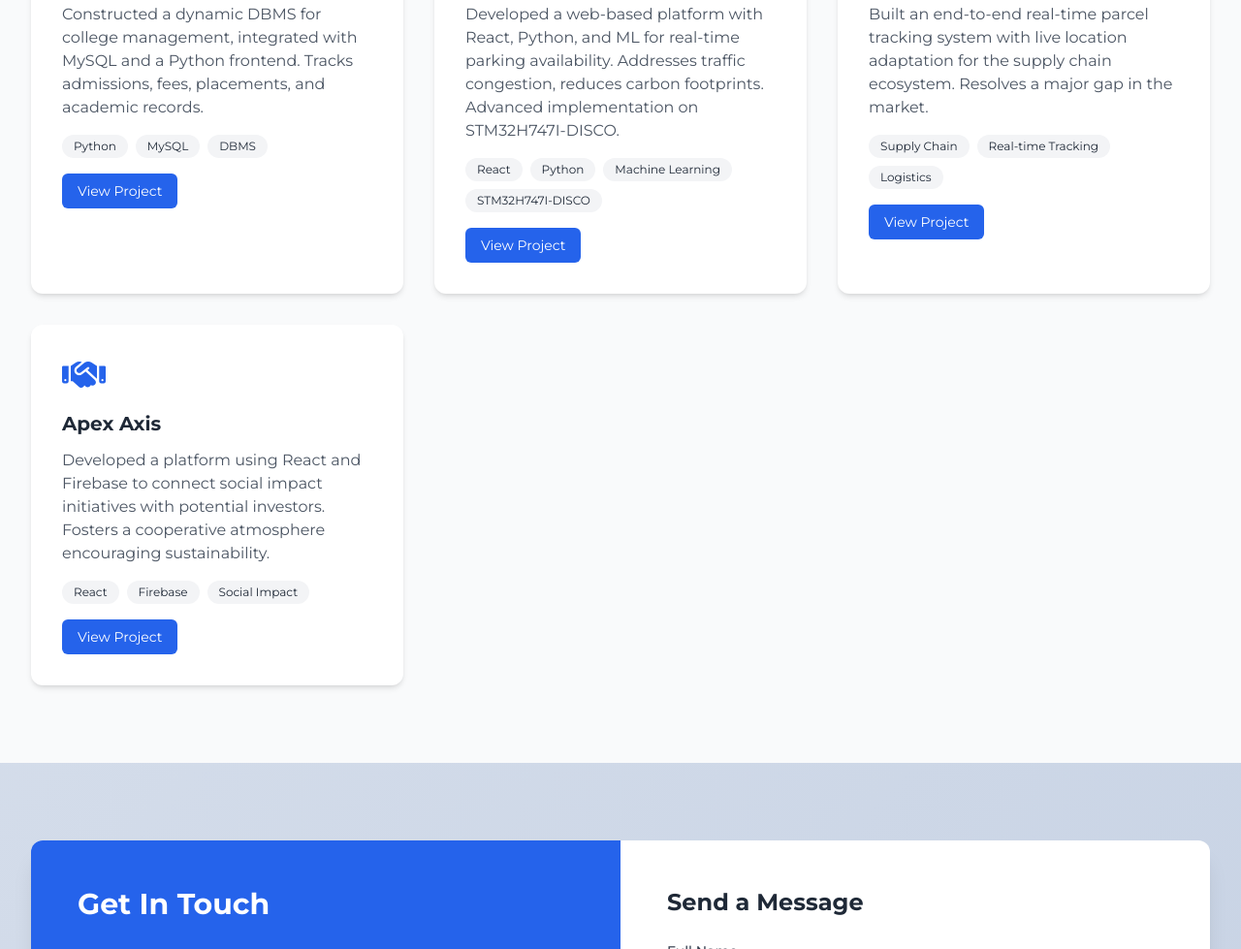
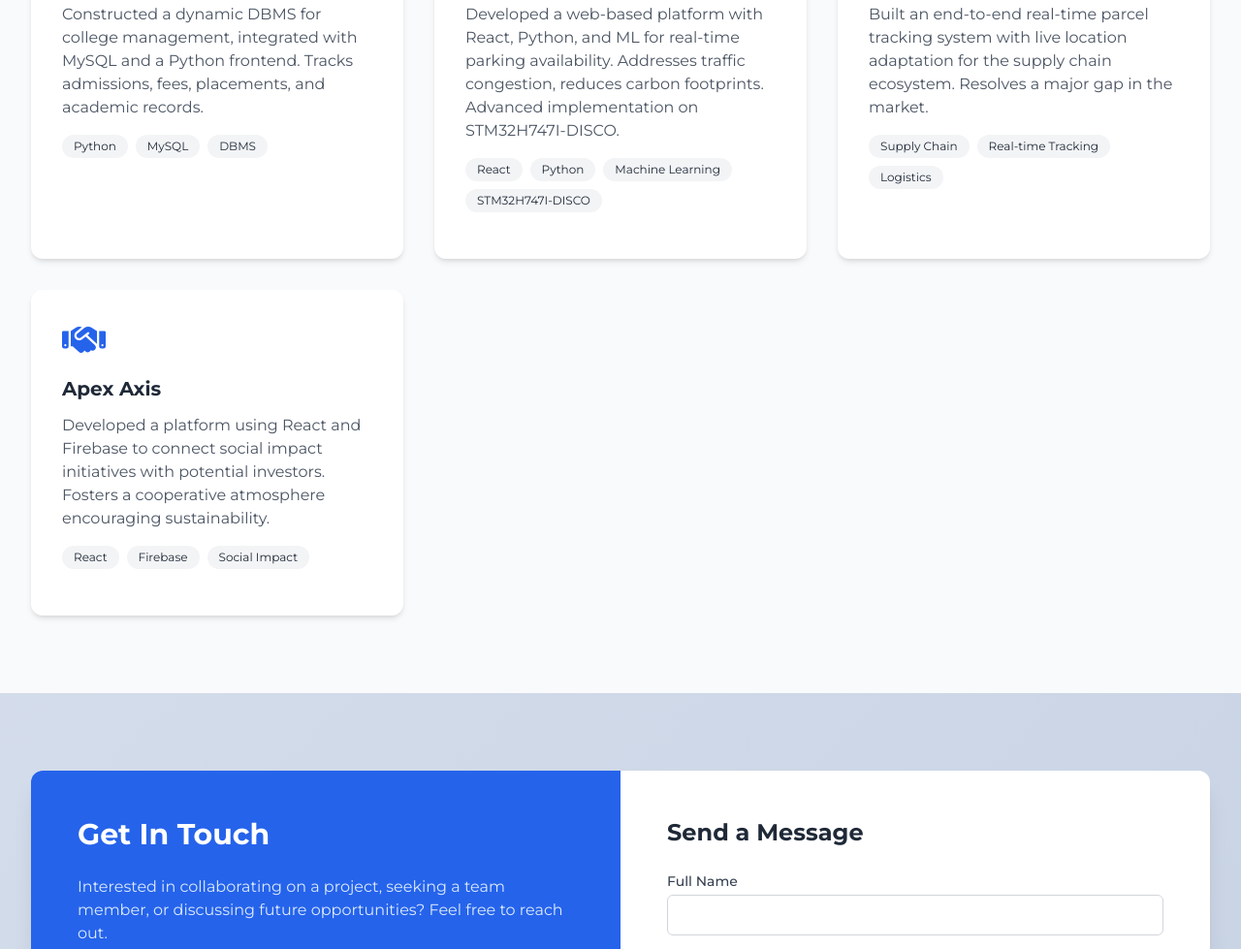
Before and after one commit to stark-doc/VK, a plain HTML site: page index.html in a window 1280 px wide. Shown: the part 4157-5136 px from the top of the page at 97% size. Drawn offline with nearby package versions, Linux system fonts and the light colour scheme.

Commit message:
Update index.html

```diff
--- a/index.html
+++ b/index.html
@@ -515,9 +515,7 @@
                         <span class="bg-gray-100 text-gray-800 text-xs px-3 py-1 rounded-full">MySQL</span>
                         <span class="bg-gray-100 text-gray-800 text-xs px-3 py-1 rounded-full">DBMS</span>
                     </div>
-                    <a href="#" class="inline-block bg-blue-600 text-white px-4 py-2 rounded-md hover:bg-blue-700 transition duration-300 text-sm">
-                        View Project
-                    </a>
+
                 </div>
 
                 <!-- Project 2: Intelligent Parking Management System (IPMS) -->
@@ -536,9 +534,7 @@
                         <span class="bg-gray-100 text-gray-800 text-xs px-3 py-1 rounded-full">Machine Learning</span>
                         <span class="bg-gray-100 text-gray-800 text-xs px-3 py-1 rounded-full">STM32H747I-DISCO</span>
                     </div>
-                    <a href="#" class="inline-block bg-blue-600 text-white px-4 py-2 rounded-md hover:bg-blue-700 transition duration-300 text-sm">
-                        View Project
-                    </a>
+
                 </div>
 
                 <!-- Project 3: Real time global parcel tracking system -->
@@ -556,9 +552,7 @@
                         <span class="bg-gray-100 text-gray-800 text-xs px-3 py-1 rounded-full">Real-time Tracking</span>
                         <span class="bg-gray-100 text-gray-800 text-xs px-3 py-1 rounded-full">Logistics</span>
                     </div>
-                    <a href="#" class="inline-block bg-blue-600 text-white px-4 py-2 rounded-md hover:bg-blue-700 transition duration-300 text-sm">
-                        View Project
-                    </a>
+
                 </div>
 
                 <!-- Project 4: Apex Axis -->
@@ -576,9 +570,7 @@
                         <span class="bg-gray-100 text-gray-800 text-xs px-3 py-1 rounded-full">Firebase</span>
                         <span class="bg-gray-100 text-gray-800 text-xs px-3 py-1 rounded-full">Social Impact</span>
                     </div>
-                    <a href="#" class="inline-block bg-blue-600 text-white px-4 py-2 rounded-md hover:bg-blue-700 transition duration-300 text-sm">
-                        View Project
-                    </a>
+
                 </div>
             </div>
         </div>
```
